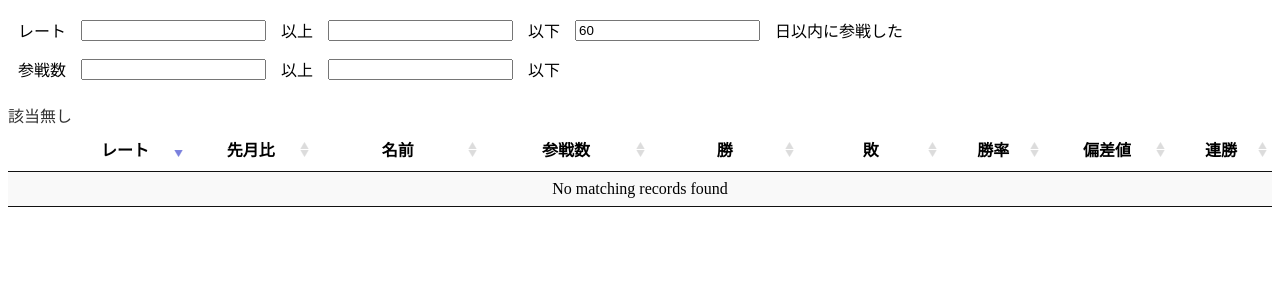
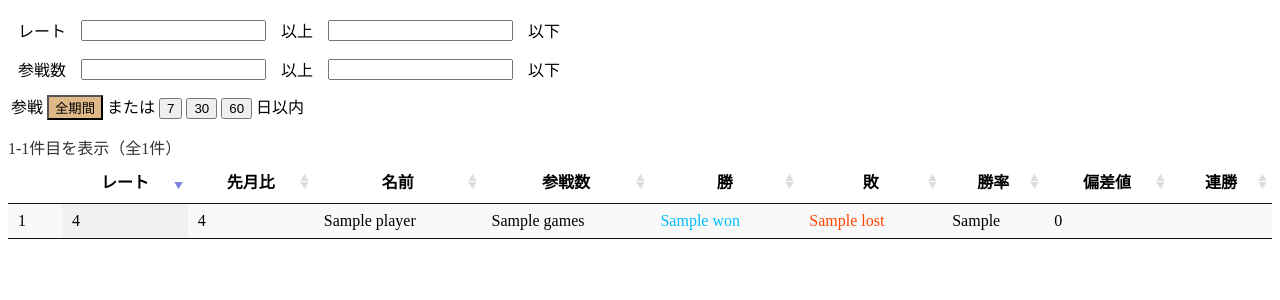
Before and after one commit to rakou1986/tamahiyo, a Flask app: template webapp/templates/player_list.html in a window 1280 px wide. Shown: the top 300 px of the page. Run offline with Flask 2, Linux system fonts and the light colour scheme; the template is opened without the code that fills it: most values are stand-ins (such as "Sample title", 1, 10 or a date in 2020).

Commit message:
参戦ｘ日以内のフィルターを選択制にした #16

```diff
--- a/webapp/static/player_list.css
+++ b/webapp/static/player_list.css
@@ -1,8 +1,8 @@
 .won {
-  color: #00bfff;
+  color: #00bfff; /* deep skyblue */
   }
 .lost {
-  color: #ff4500;
+  color: #ff4500; /* orange red */
   }
 .streak_positive {
   color: #00ffff;
@@ -10,3 +10,6 @@
 .streak_negative {
   color: #ff1493;
   }
+.button_press {
+  background-color: #deb887; /* burly wood */
+  }
--- a/webapp/templates/player_list.html
+++ b/webapp/templates/player_list.html
@@ -14,8 +14,6 @@
       <td>以上</td>
       <td><input id="rate_max" name="rate_max" type="text"></td>
       <td>以下</td>
-      <td><input id="days_within" name="days_within" type="text" value="60"></td>
-      <td>日以内に参戦した</td>
     </tr>
     <tr>
       <td>参戦数</td>
@@ -23,6 +21,22 @@
       <td>以上</td>
       <td><input id="games_max" name="games_max" type="text"></td>
       <td>以下</td>
+    </tr>
+  </tbody>
+</table>
+<table>
+  <tbody>
+    <tr>
+      <td>
+        参戦
+        <input class="days" name="days" type="button" value="全期間">
+        または
+        <input class="days" name="days" type="button" value="7">
+        <input class="days" name="days" type="button" value="30">
+        <input class="days" name="days" type="button" value="60">
+        日以内
+      </td>
+      <td><input id="days_within" name="days_within" type="hidden"></td>
     </tr>
   </tbody>
 </table>
--- a/webapp/templates/player_list.js.html
+++ b/webapp/templates/player_list.js.html
@@ -55,6 +55,8 @@
       return false; {# 非表示 #}
       });
 
+  var debug = {};
+
   $(document).ready(function(){
     {# 連勝・連敗数にテキストをつける。負の値が連敗 #}
     $(".streak").each(function(){
@@ -109,11 +111,48 @@
       $.when(table.draw()).done(update_std_score(table));
       });
 
+    {# 日数指定ボタンのイベントハンドラ #}
+    $(".days").click(function(){
+      $.when(
+        $(".days").each(function(){
+          this.classList.remove("button_press");
+          })
+      ).done(
+        this.classList.add("button_press")
+        );
+      var value = NaN;
+      if (this.value == "全期間"){
+        value = "";
+        }
+      else {
+        value = this.value;
+        }
+      $("#days_within").val(value).trigger("keyup");
+      });
+
+    init_days_button();
     update_std_score(table);
 
   });
 
 
+  {# どのボタンが押されているのか分かるように着色 #}
+  function init_days_button(){
+    var val = $("#days_within").val();
+    if (val == ""){
+      $(".days[value='全期間']")[0].classList.add("button_press");
+      }
+    else {
+      $(".days").each(function(){
+        if (this.value == val){
+          this.classList.add("button_press");
+          }
+        });
+      }
+    }
+
+
+  {# フィルターで絞り込み後に偏差値を再計算 #}
   function update_std_score(table){
     var rows = table.$("tr", {"filter": "applied"}); {# フィルター後の各行 #}
     var rates = [];
@@ -127,6 +166,7 @@
       });
     }
 
+  {# 偏差値 #}
   function get_std_score(rate, rates){
     var n = rates.length;
     if (n == 1){
```
